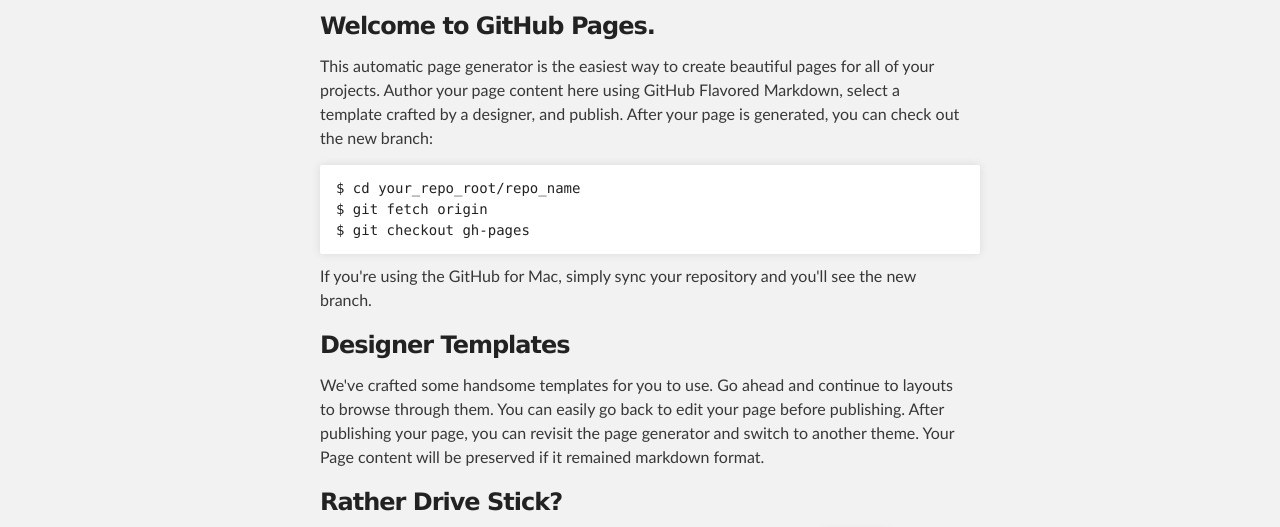
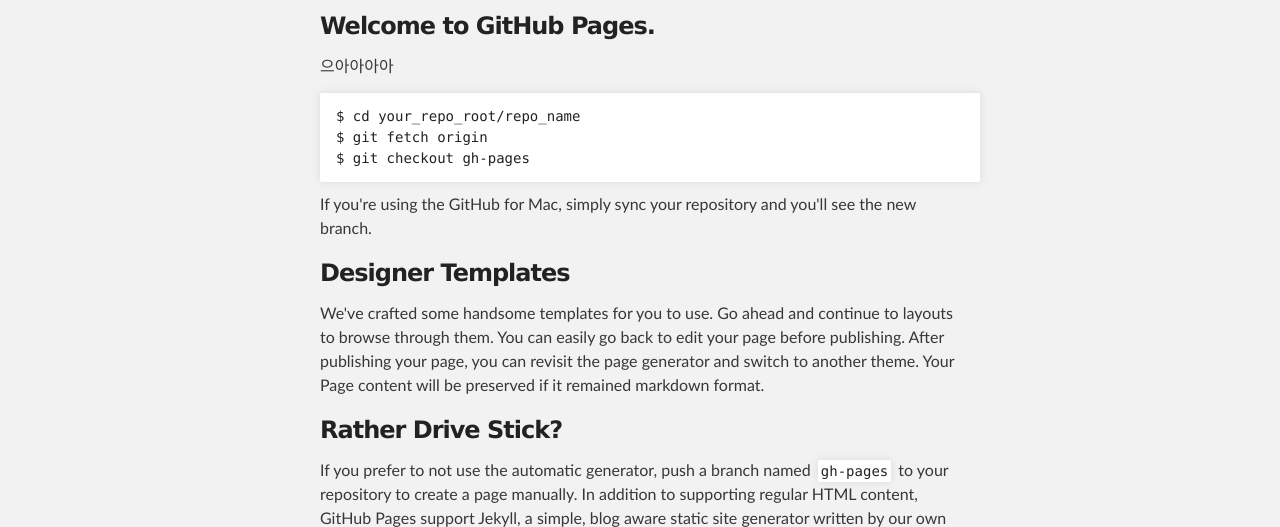
Before and after one commit to teddy130/teddy, a plain HTML site: page index.html in a window 1280 px wide. Shown: the part 252-779 px from the top of the page. Drawn offline with Linux system fonts and the light colour scheme.

Commit message:
1차변경
변경

```diff
--- a/index.html
+++ b/index.html
@@ -34,7 +34,7 @@
         <h3>
 <a name="welcome-to-github-pages" class="anchor" href="#welcome-to-github-pages"><span class="octicon octicon-link"></span></a>Welcome to GitHub Pages.</h3>
 
-<p>This automatic page generator is the easiest way to create beautiful pages for all of your projects. Author your page content here using GitHub Flavored Markdown, select a template crafted by a designer, and publish. After your page is generated, you can check out the new branch:</p>
+<p>으아아아아</p>
 
 <pre><code>$ cd your_repo_root/repo_name
 $ git fetch origin
```
Also changed, not shown: 1 other file.
